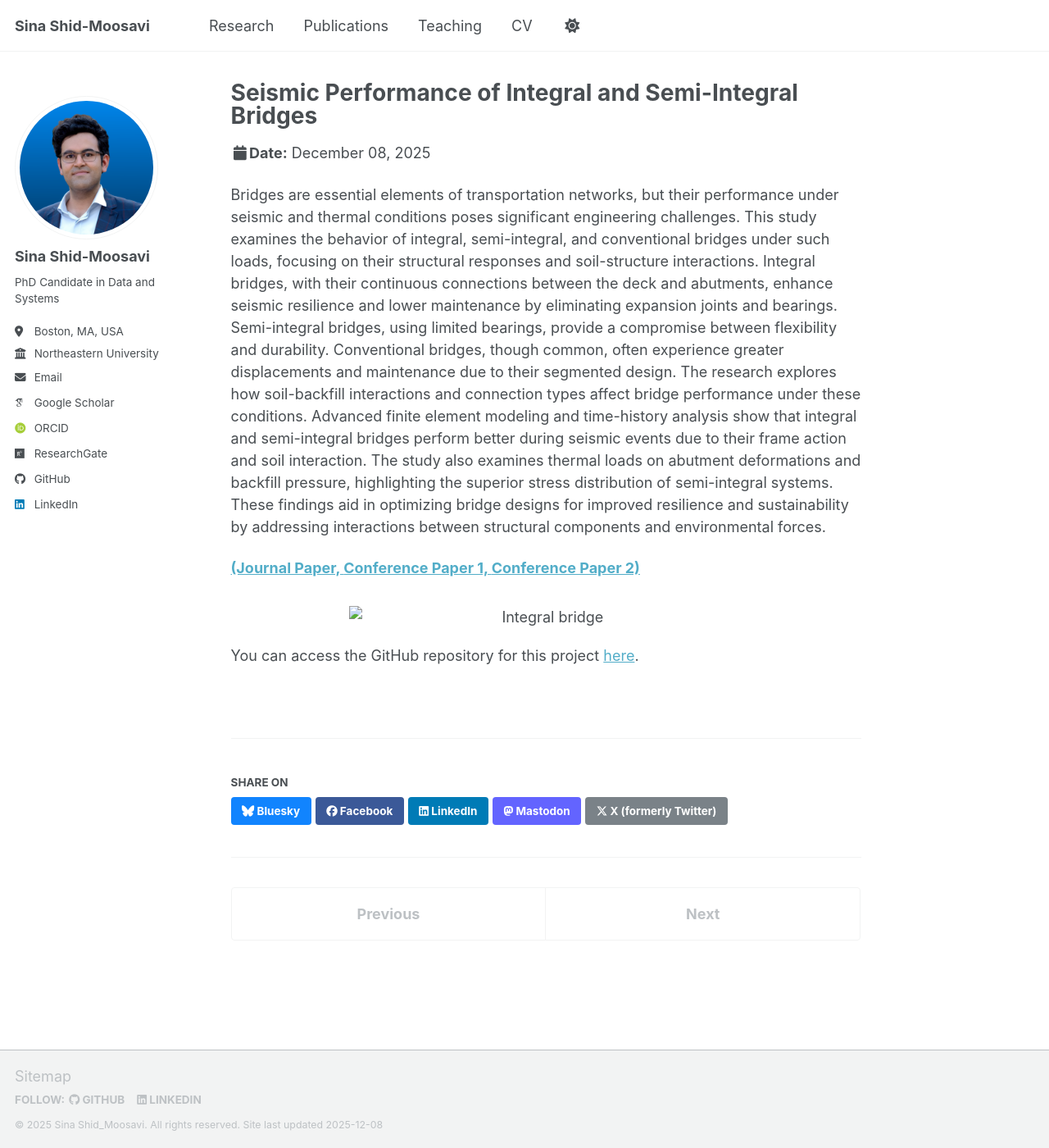
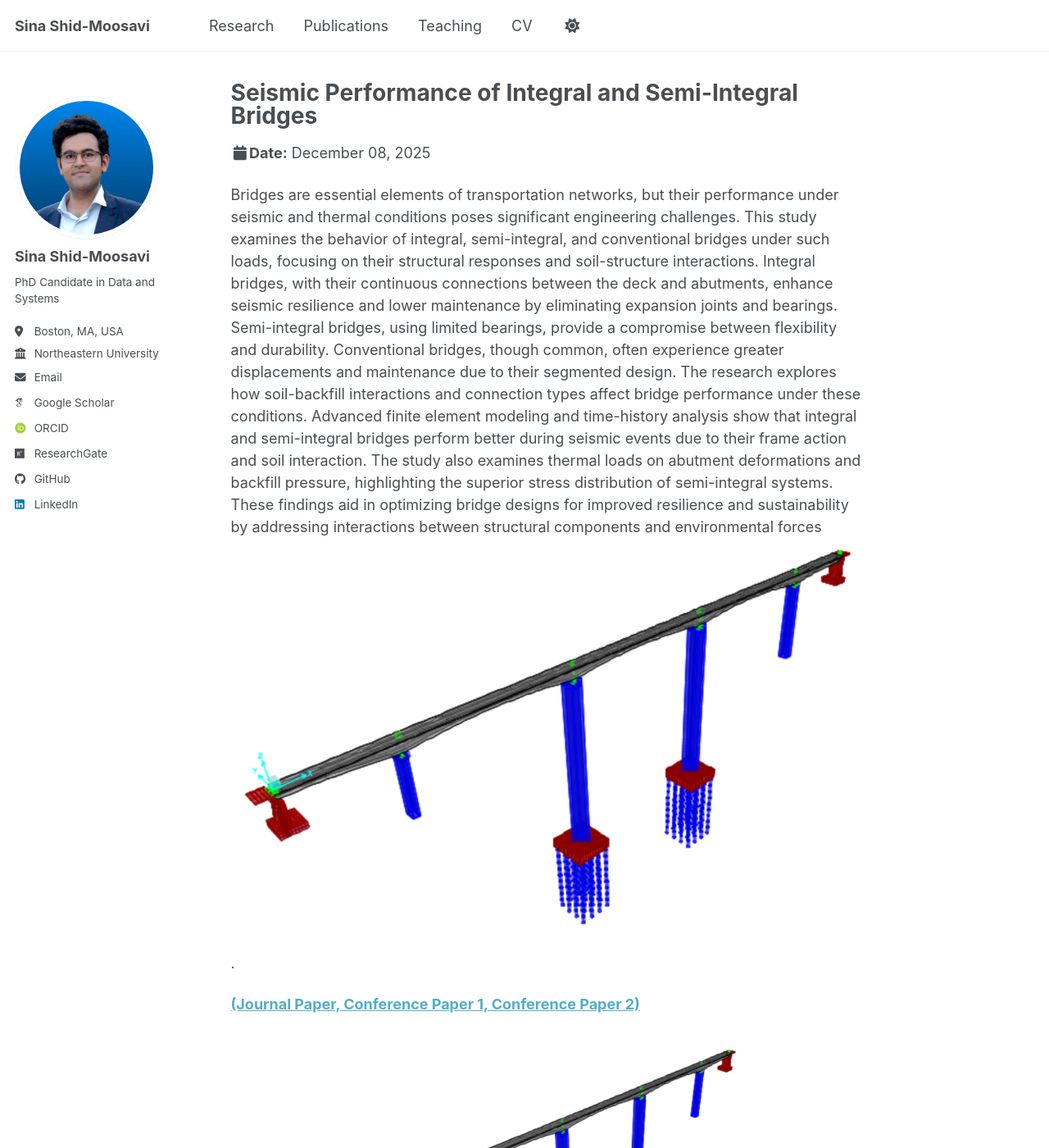
Before and after one commit to ShidMoosavi/ShidMoosavi.github.io, a Jekyll site: the page built from _research/Project_1.md, in a window 1280 px wide and 1400 px high. Shown: the whole window at 82% size. Built offline with Jekyll 4.4.1, drawn with Linux system fonts in a browser that asks for light colours; some web fonts are replaced; a script bundle is joined from its source files by our own code; library files that are not in the unit come from our copies.

Commit message:
Revise Project 1.md content and image source
Updated the content and image source for the Project 1 research document, enhancing the article's references and visual elements.

```diff
--- a/_research/Project_1.md
+++ b/_research/Project_1.md
@@ -5,7 +5,7 @@ excerpt: "Bridges are essential elements of transportation networks, but their p
 collection: research
 ---
 
-Bridges are essential elements of transportation networks, but their performance under seismic and thermal conditions poses significant engineering challenges. This study examines the behavior of integral, semi-integral, and conventional bridges under such loads, focusing on their structural responses and soil-structure interactions. Integral bridges, with their continuous connections between the deck and abutments, enhance seismic resilience and lower maintenance by eliminating expansion joints and bearings. Semi-integral bridges, using limited bearings, provide a compromise between flexibility and durability. Conventional bridges, though common, often experience greater displacements and maintenance due to their segmented design. The research explores how soil-backfill interactions and connection types affect bridge performance under these conditions. Advanced finite element modeling and time-history analysis show that integral and semi-integral bridges perform better during seismic events due to their frame action and soil interaction. The study also examines thermal loads on abutment deformations and backfill pressure, highlighting the superior stress distribution of semi-integral systems. These findings aid in optimizing bridge designs for improved resilience and sustainability by addressing interactions between structural components and environmental forces.
+Bridges are essential elements of transportation networks, but their performance under seismic and thermal conditions poses significant engineering challenges. This study examines the behavior of integral, semi-integral, and conventional bridges under such loads, focusing on their structural responses and soil-structure interactions. Integral bridges, with their continuous connections between the deck and abutments, enhance seismic resilience and lower maintenance by eliminating expansion joints and bearings. Semi-integral bridges, using limited bearings, provide a compromise between flexibility and durability. Conventional bridges, though common, often experience greater displacements and maintenance due to their segmented design. The research explores how soil-backfill interactions and connection types affect bridge performance under these conditions. Advanced finite element modeling and time-history analysis show that integral and semi-integral bridges perform better during seismic events due to their frame action and soil interaction. The study also examines thermal loads on abutment deformations and backfill pressure, highlighting the superior stress distribution of semi-integral systems. These findings aid in optimizing bridge designs for improved resilience and sustainability by addressing interactions between structural components and environmental forces<br/><img src='/images/projects/Integral.png'>.
 
 <a href="https://ajce.aut.ac.ir/article_2909_0.html"><b>(Journal Paper, </b></a>
 <a href="https://www.researchgate.net/publication/334064146_The_Performance_of_Integral_and_Semi-integral_pre-tensioned_concrete_bridges_under_thermal_loads_depending_on_various_deck_to_pier_connections"><b>Conference Paper 1, </b></a>
@@ -13,7 +13,7 @@ Bridges are essential elements of transportation networks, but their performance
 
 <center>
   <img alt="Integral bridge" class="align-center"
-       src="/static/figures/Integral.png"
+       src="/images/projects/Integral.png"
        style="width: 500px; padding: 10px; margin: 10px 20px" />
 </center>
 
```
